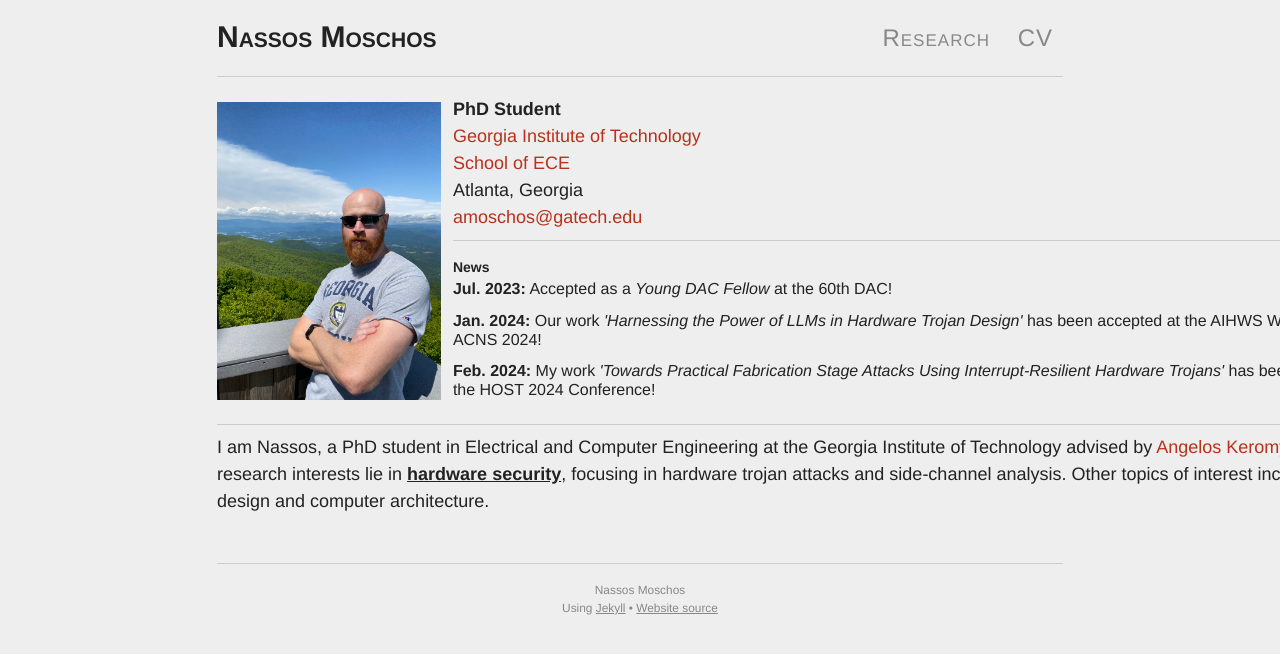
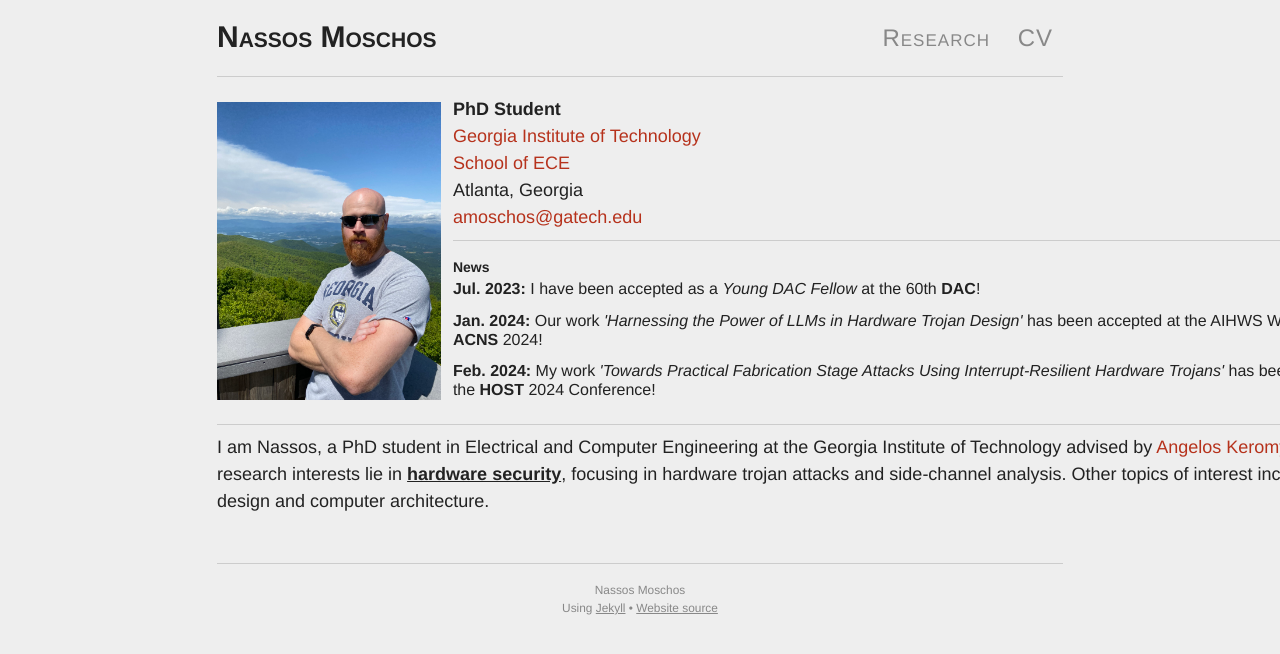
Before and after one commit to 0ena/0ena.github.io, a Jekyll site: the page built from index.md, in a window 1280 px wide. Shown: the top 654 px of the page. Built offline with Jekyll 4.4.1, drawn with Linux system fonts in a browser that asks for light colours; nearby versions of some CDN libraries; library files that are not in the unit come from our copies.

Commit message:
Update news.yml

```diff
--- a/_data/news.yml
+++ b/_data/news.yml
@@ -1,6 +1,6 @@
 - date: "Jul. 2023"
-  event: "Accepted as a <i>Young DAC Fellow</i> at the 60th DAC!"
+  event: "I have been accepted as a <i>Young DAC Fellow</i> at the 60th <b>DAC</b>!"
 - date: "Jan. 2024"
-  event: "Our work <i>'Harnessing the Power of LLMs in Hardware Trojan Design'</i> has been accepted at the AIHWS Workshop of ACNS 2024!"
+  event: "Our work <i>'Harnessing the Power of LLMs in Hardware Trojan Design'</i> has been accepted at the AIHWS Workshop of <b>ACNS</b> 2024!"
 - date: "Feb. 2024"
-  event: "My work <i>'Towards Practical Fabrication Stage Attacks Using Interrupt-Resilient Hardware Trojans'</i> has been accepted at the HOST 2024 Conference!"
+  event: "My work <i>'Towards Practical Fabrication Stage Attacks Using Interrupt-Resilient Hardware Trojans'</i> has been accepted at the <b>HOST</b> 2024 Conference!"
```
